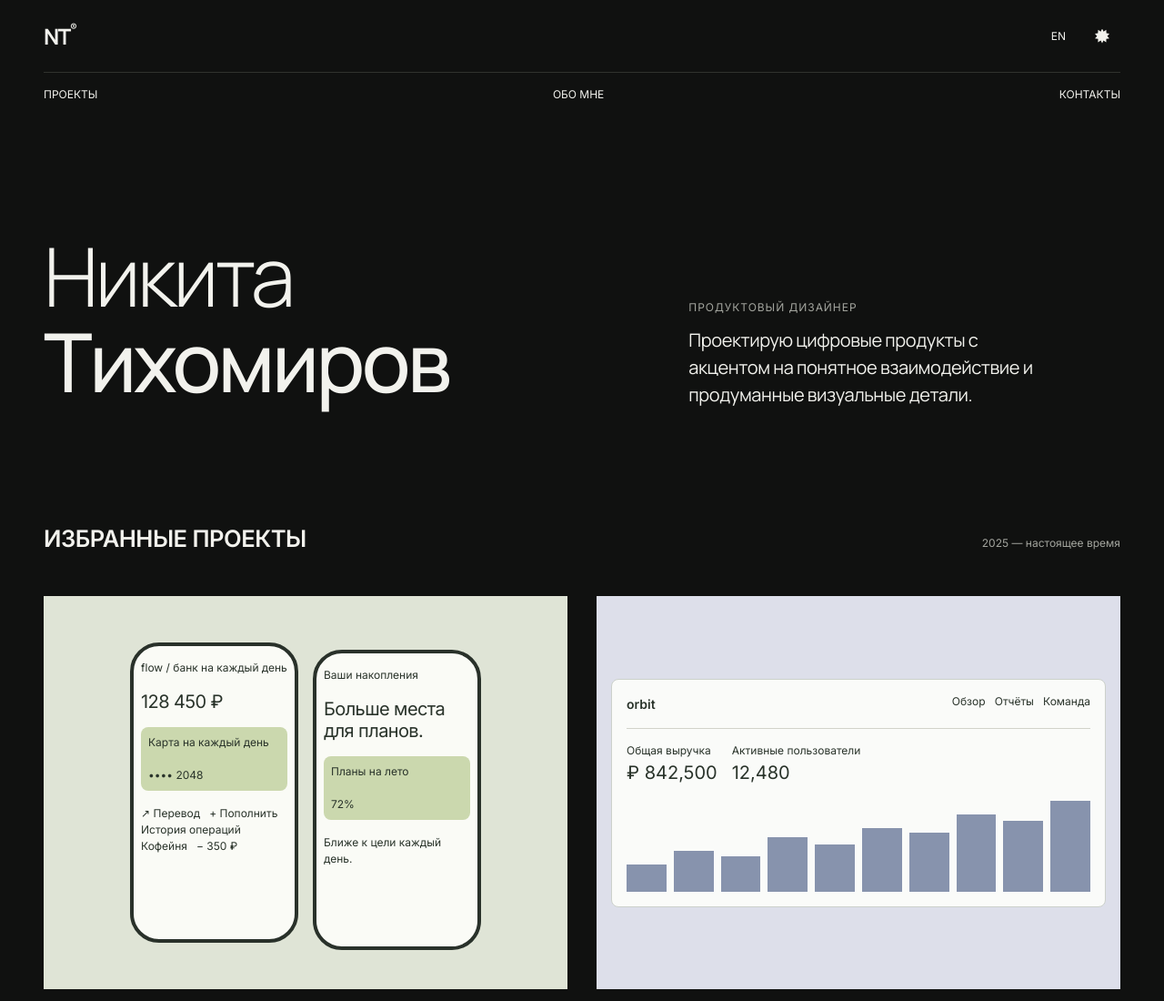
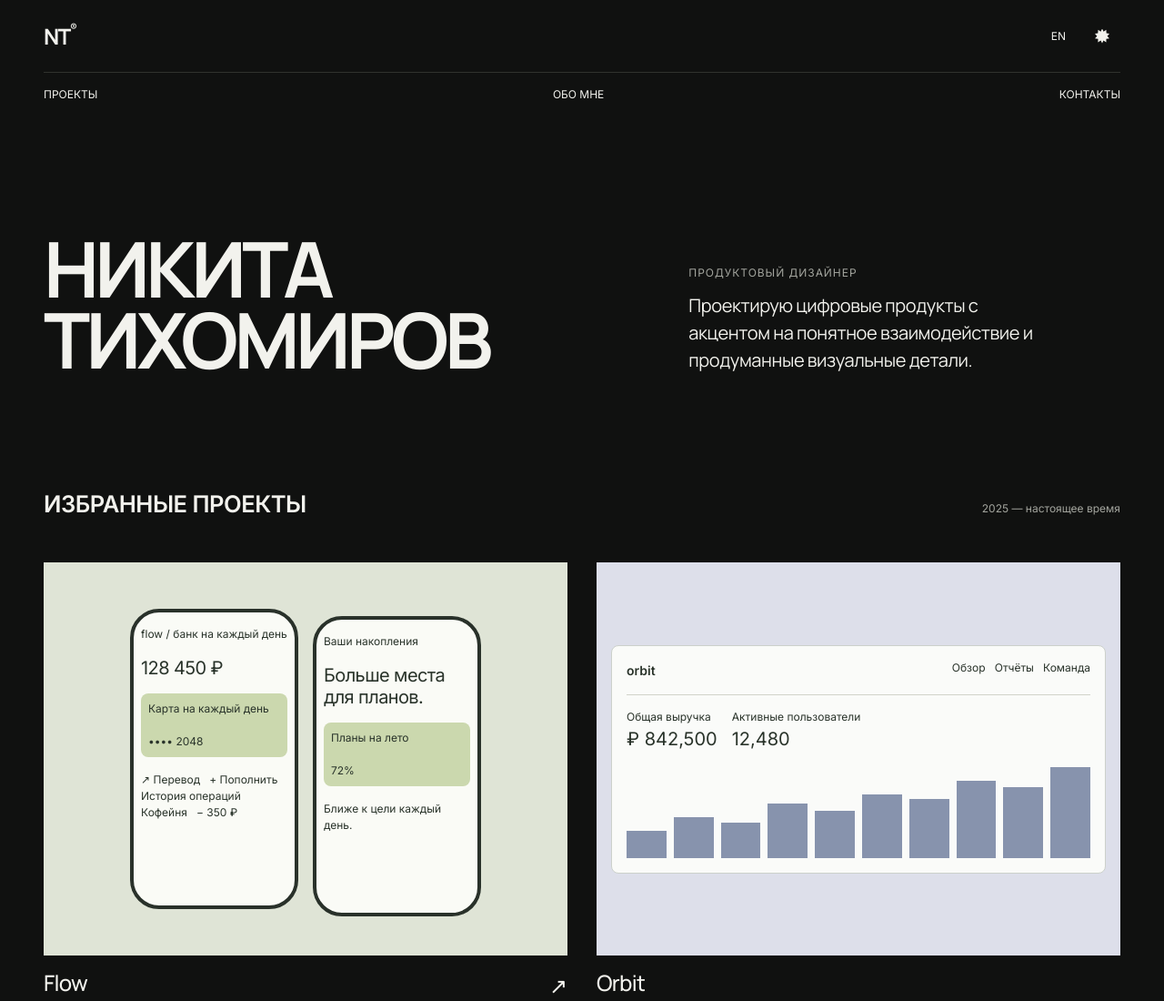
Before and after one commit to 420fazer/portfolio, a plain HTML site: page index.html in a window 1280 px wide. Shown: the top 1100 px of the page at 91% size. Drawn offline with Linux system fonts and the light colour scheme.

Commit message:
Experiment with bold editorial homepage headline

```diff
--- a/style.css
+++ b/style.css
@@ -63,8 +63,10 @@ h1, h2, h3 { font-weight: 500; }
 h1 { font-size: var(--h1-size); line-height: 1.05; letter-spacing: -.04em; }
 .hero h1, .case-hero h1 { font-size: clamp(40px, 9.5vw, 72px); }
 .hero-first-name, .hero-last-name { display: block; }
-.hero-first-name { font-weight: 300; }
-.hero-last-name { height: 1.1em; white-space: nowrap; }
+.hero h1 { font-weight: 700; text-transform: uppercase; line-height: .92; letter-spacing: -.055em; }
+.hero-last-name { white-space: nowrap; }
+.hero h1 { font-size: clamp(32px, 9vw, 72px); }
+@media (min-width: 1200px) { .hero h1 { font-size: clamp(72px, 6.6vw, 112px); } }
 h2 { font-size: clamp(24px, 2vw, 28px); font-weight: 600; line-height: 1.15; letter-spacing: -.04em; text-transform: uppercase; }
 h3 { font-size: var(--h3-size); line-height: 1.2; letter-spacing: -.03em; }
 .wrap { width: calc(100% - 2 * var(--gutter)); margin-inline: auto; }
@@ -236,7 +238,8 @@ footer { display: flex; flex-wrap: wrap; justify-content: space-between; gap: va
   .about, .contact { margin-top: var(--space-32); }
   .profile-section { margin-top: var(--space-20); }
   .hero h1 { grid-column: 1 / 8; }
-  .hero h1, .case-hero h1 { font-size: clamp(72px, 7vw, 112px); }
+  .case-hero h1 { font-size: clamp(72px, 7vw, 112px); }
+  .hero h1 { font-size: clamp(72px, 6.6vw, 112px); }
   .hero .intro { grid-column: 8 / 13; }
   .project:nth-of-type(odd) { grid-column: 1 / 7; }
   .project:nth-of-type(even) { grid-column: 7 / 13; }
```
Also changed, not shown: 2 other files.
